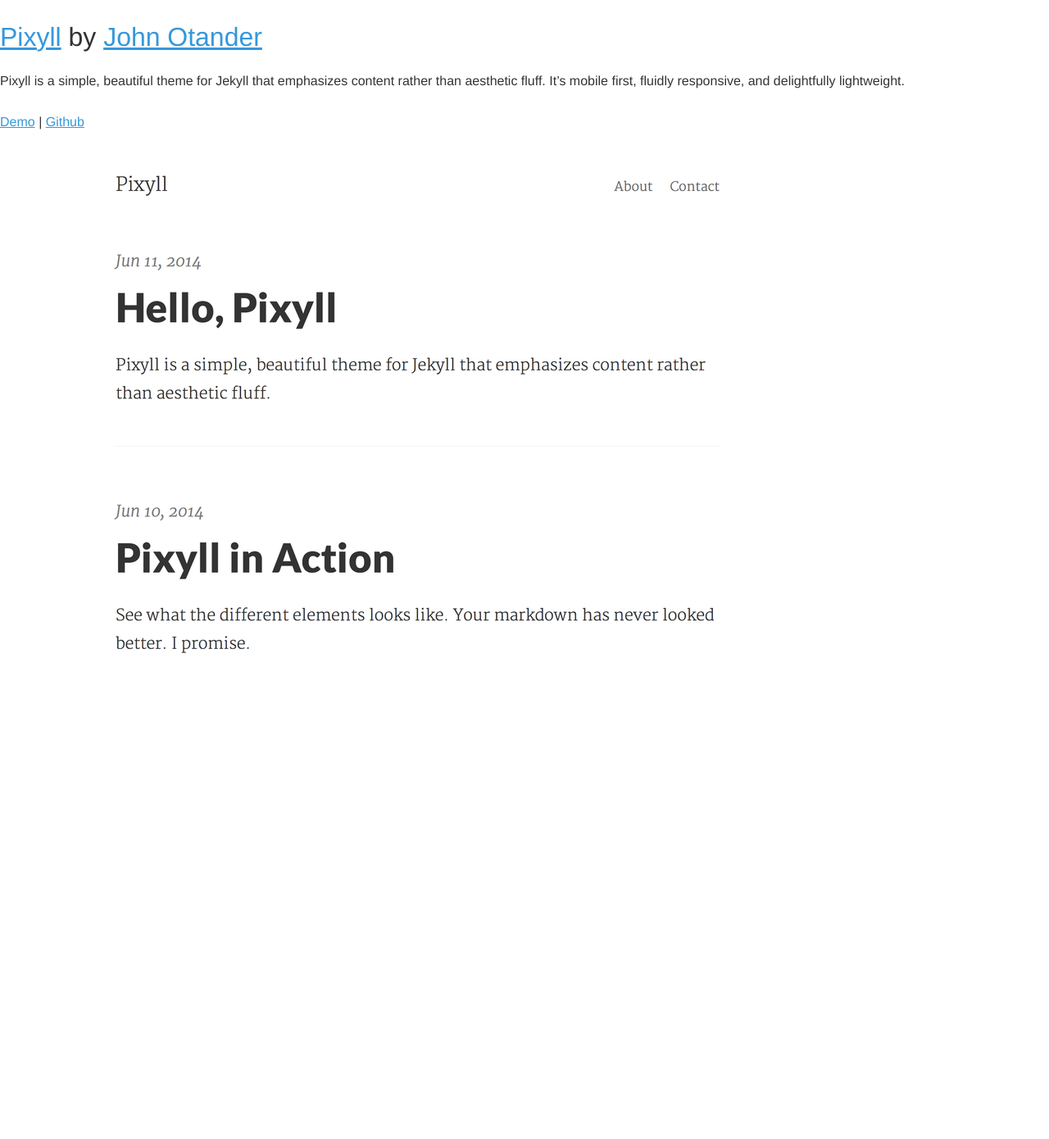
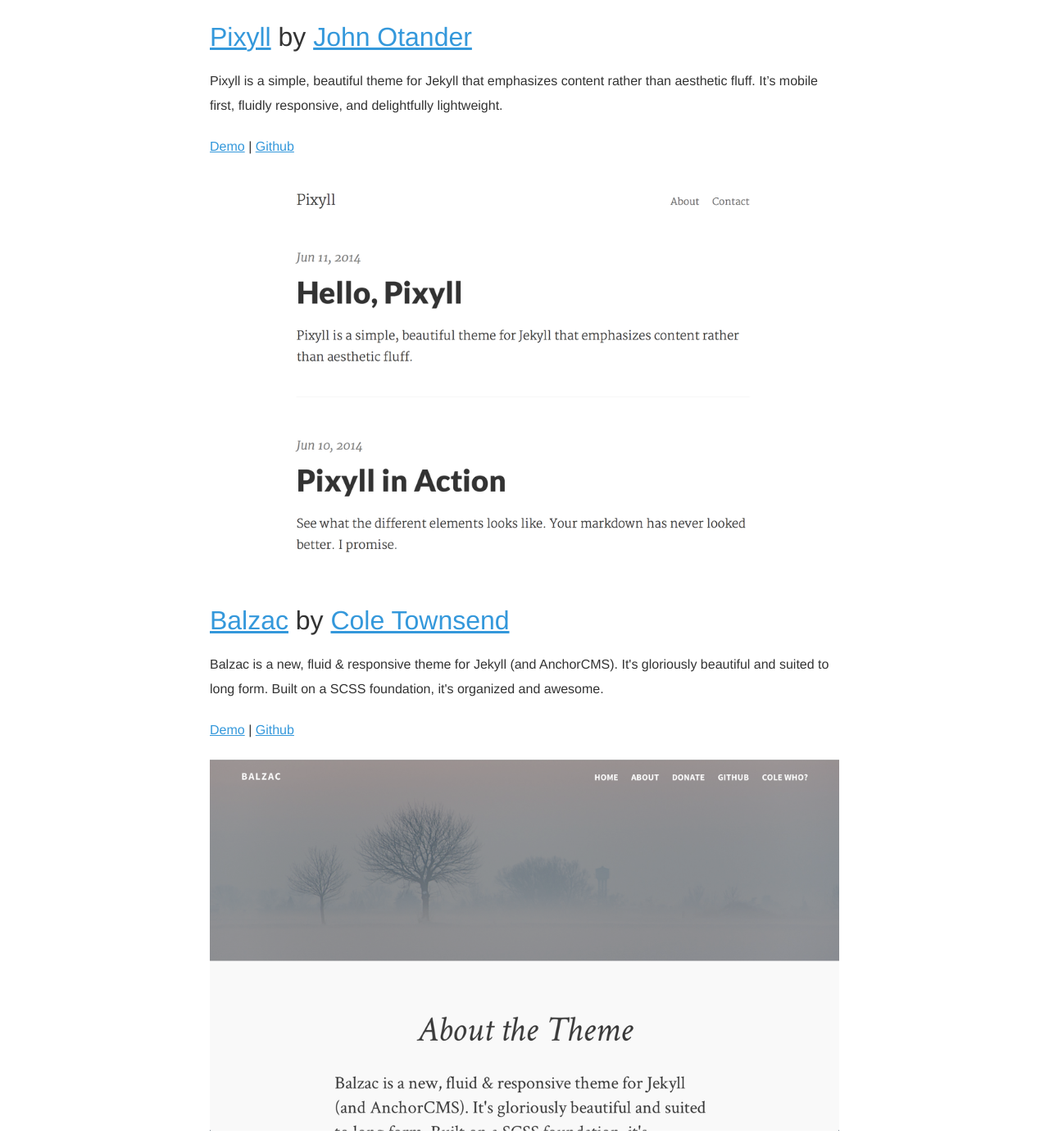
Before and after one commit to johno/jekyllsupply, a Jekyll site: the page built from index.html, in a window 1280 px wide. Shown: the whole page at 82% size. Built offline with Jekyll 4.4.1, drawn with Linux system fonts in a browser that asks for light colours; before the commit the page ends 900 px from its top, so only the background shows below that.

Commit message:
Add Balzac.

```diff
--- a/_data/themes.yml
+++ b/_data/themes.yml
@@ -10,3 +10,17 @@
     url: http://johnotander.com
     twitter: 4lpine
     github: johnotander
+
+- name: Balzac
+  description: >
+    Balzac is a new, fluid & responsive theme for Jekyll (and AnchorCMS). It's gloriously
+    beautiful and suited to long form. Built on a SCSS foundation, it's organized and
+    awesome.
+  image: balzac.png
+  demourl: http://jekyll.gtat.me/about/
+  githuburl: https://github.com/coletownsend/balzac-for-jekyll
+  author:
+    name: Cole Townsend
+    url: http://twnsnd.co
+    twitter: twnsndco
+    github: ColeTownsend
--- a/index.html
+++ b/index.html
@@ -3,7 +3,7 @@ layout: default
 ---
 
 {% for theme in site.data.themes %}
-  <div class="theme">
+  <div class="measure">
     <h3><a href="{{theme.demourl}}">{{theme.name}}</a> by <a href="{{theme.author.url}}">{{theme.author.name}}</a></h3>
     <p>{{theme.description}}</p>
     <p>
```
Also changed, not shown: public/images/balzac.png (added).
